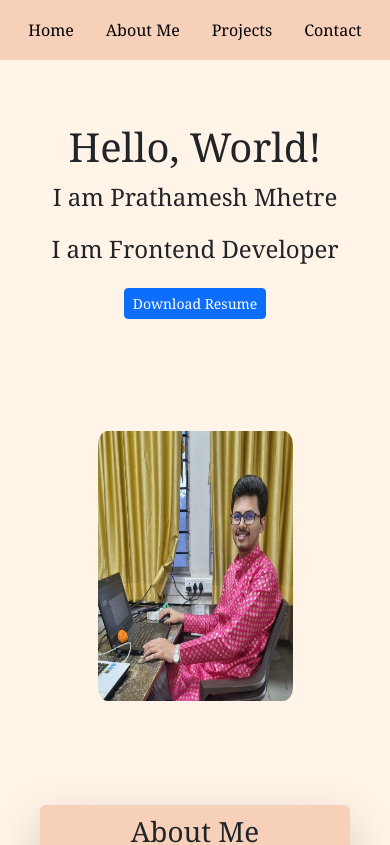
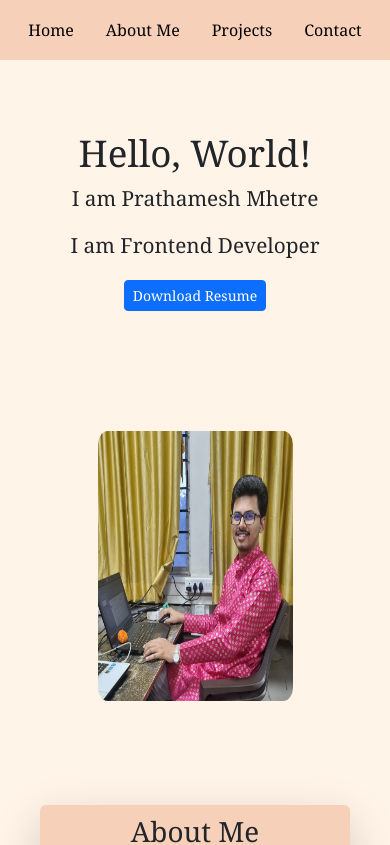
Before and after one commit to prathamesh2503/Prathamesh-Mhetre, a React (Vite) app: page / in a window 390 px wide. Shown: the top 845 px of the page. Built offline with nearby package versions, Linux system fonts and the light colour scheme.

Commit message:
Hero Area Modified - mobile font size modified

```diff
--- a/src/styles/index.css
+++ b/src/styles/index.css
@@ -211,11 +211,11 @@ body{
   width: 100%;
 }
 #hero-container-text h1{
-  font-size: 2.5rem;
+  font-size: 2.3rem;
 }
 
 #hero-container-text p{
-  font-size: 1.5rem;
+  font-size: 1.3rem;
 }
 
 #hero-container-img {
```
